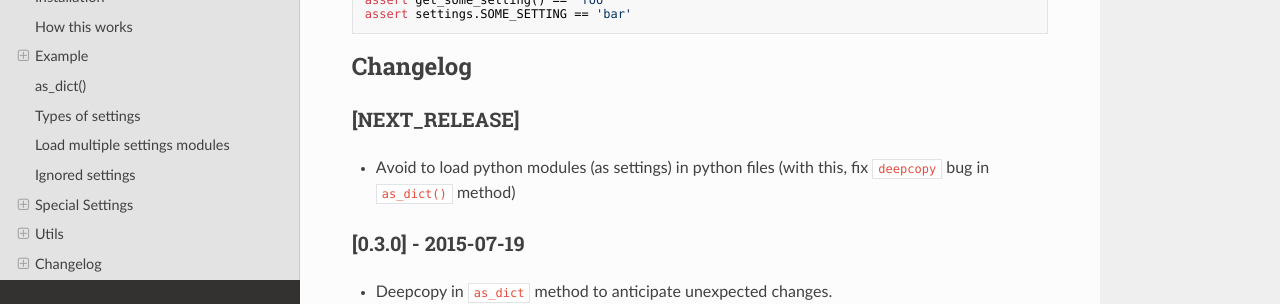
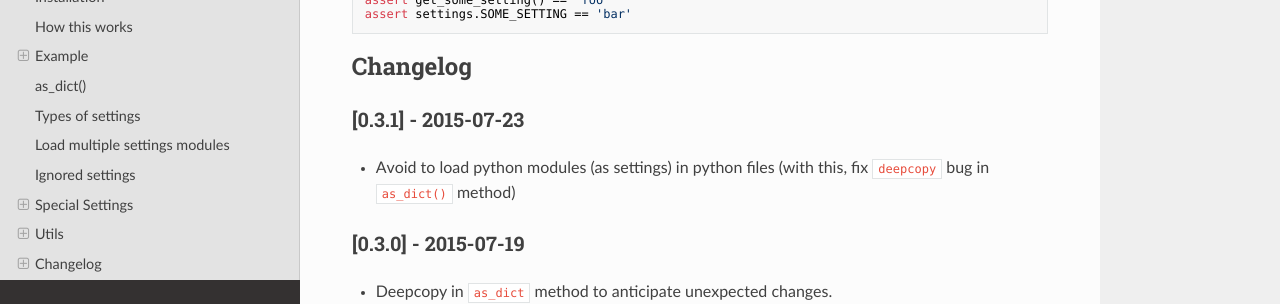
Before and after one commit to drgarcia1986/simple-settings, an MkDocs documentation site: the page built from docs/index.md, in a window 1280 px wide and 900 px high, scrolled down 3839 px. Shown: the part 154-458 px from the top of the window. Built offline with MkDocs 1.6.1, drawn with Linux system fonts in a browser that asks for light colours; nearby versions of some CDN libraries; old or Windows-style settings are respelled for this version of MkDocs.

Commit message:
Bump version: 0.3.0 → 0.3.1

````diff
--- a/docs/index.md
+++ b/docs/index.md
@@ -164,7 +164,7 @@ assert settings.SOME_SETTING == 'bar'
 ```
 
 ## Changelog
-### [NEXT_RELEASE]
+### [0.3.1] - 2015-07-23
 * Avoid to load python modules (as settings) in python files (with this, fix `deepcopy` bug in `as_dict()` method)
 
 ### [0.3.0] - 2015-07-19
--- a/setup.py
+++ b/setup.py
@@ -19,7 +19,7 @@ except IOError:
 
 setup(
     name='simple-settings',
-    version='0.3.0',
+    version='0.3.1',
     install_requires=[],
     url='https://github.com/drgarcia1986/simple-settings',
     author='Diego Garcia',
````
Also changed, not shown: .bumpversion.cfg.
